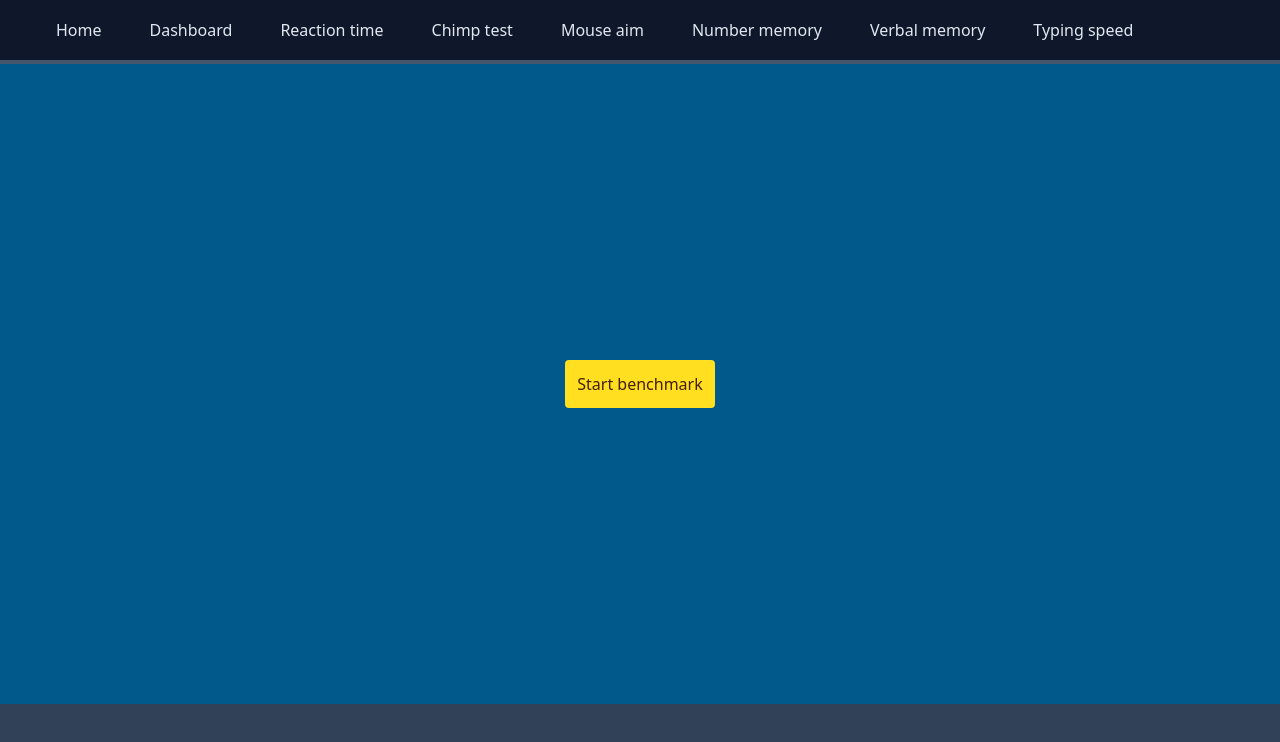
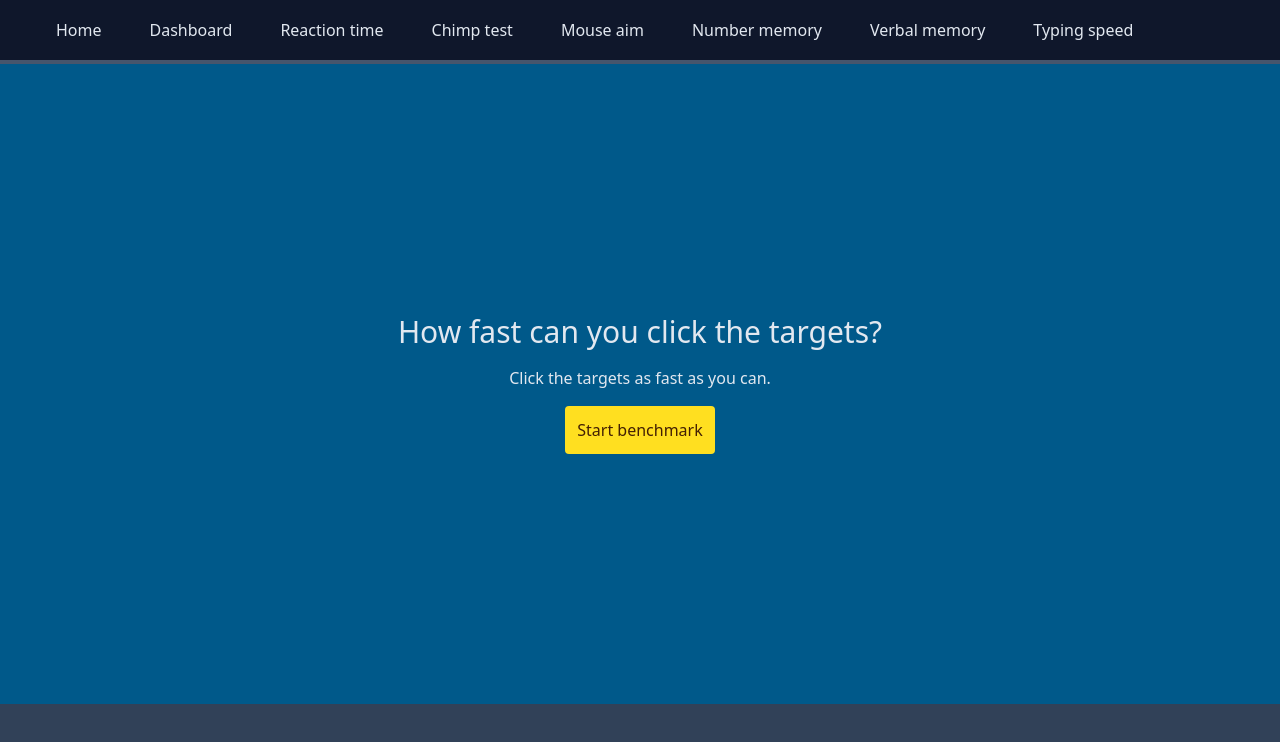
Before and after one commit to emilmpettersen/benchmarks, a React (Vite) app: page /mouseaim in a window 1280 px wide. Shown: the top 742 px of the page. Built offline with nearby package versions, Linux system fonts and the light colour scheme.

Commit message:
refactored

```diff
--- a/src/features/MouseAim/components/AimArea.jsx
+++ b/src/features/MouseAim/components/AimArea.jsx
@@ -3,6 +3,7 @@ import Target from './Target';
 import Button from '../../../ui/Button';
 import { useLocalStorageArray } from '../../../utility/useLocalStorageArray';
 import TestFinished from '../../../components/TestFinished';
+import StartScreen from '../../../components/StartScreen';
 
 const getRandomPosition = () => {
   const horizontalMax = 800;
@@ -46,7 +47,7 @@ const AimArea = () => {
 
   return (
     <div
-      className={`flex justify-center w-full h-[80dvh] bg-sky-800 flex-col text-center ${!isActive ? 'items-center' : ''} `}
+      className={`flex justify-center w-full h-[80dvh] bg-sky-800 flex-col text-center ${!isActive ? 'items-center gap-4' : ''} `}
     >
       {isActive ? (
         <>
@@ -62,7 +63,10 @@ const AimArea = () => {
           <h3 className="text-3xl">Your average reaction time was {reactionTime}ms</h3>
         </TestFinished>
       ) : (
-        <Button handleClick={startBenchmark}>Start benchmark</Button>
+        <StartScreen onStart={startBenchmark}>
+          <h1 className="text-3xl ">How fast can you click the targets?</h1>
+          <p>Click the targets as fast as you can.</p>
+        </StartScreen>
       )}
     </div>
   );
```
